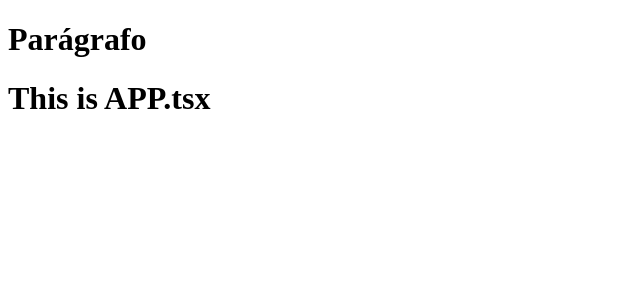
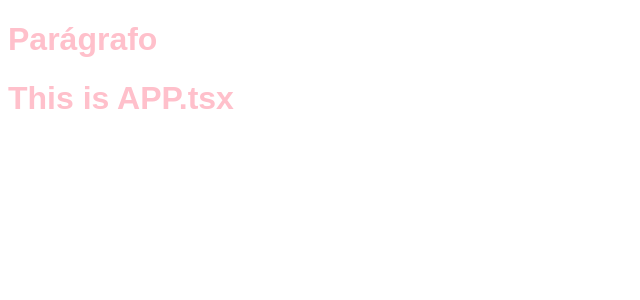
Before and after one commit to PatrickSchifter/chronos-pomodoro, a React (Vite) app: page / in a window 1280 px wide. Shown: the top 300 px of the page, without its empty margins (0-640 px from the left). Built offline with nearby package versions, Linux system fonts and the light colour scheme.

Commit message:
feat: add css

```diff
--- a/src/App.tsx
+++ b/src/App.tsx
@@ -1,3 +1,6 @@
+import './styles/theme.css';
+import './styles/global.css';
+
 export function App() {
   return (
     <>
--- /dev/null
+++ b/src/styles/global.css
@@ -0,0 +1,7 @@
+body {
+  font-family: sans-serif;
+}
+
+h1 {
+  color: var(--primary);
+}
--- /dev/null
+++ b/src/styles/theme.css
@@ -0,0 +1,3 @@
+:root {
+  --primary: pink;
+}
```
